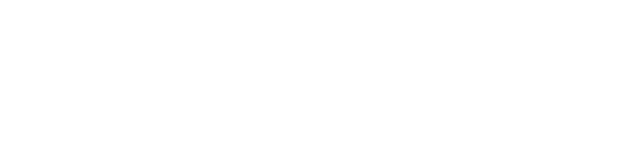
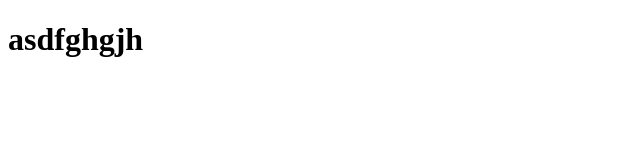
Before and after one commit to MinimumViablePerson/hoxton-html-hoxton-news, a plain HTML site: page index.html in a window 1280 px wide. Shown: the whole page, without its empty margins (0-640 px from the left). Drawn offline with Linux system fonts and the light colour scheme.

Commit message:
added title

```diff
--- a/index.html
+++ b/index.html
@@ -6,5 +6,7 @@
     <meta name="viewport" content="width=device-width, initial-scale=1.0" />
     <title>Document</title>
   </head>
-  <body></body>
+  <body>
+    <h1>asdfghgjh</h1>
+  </body>
 </html>
```
